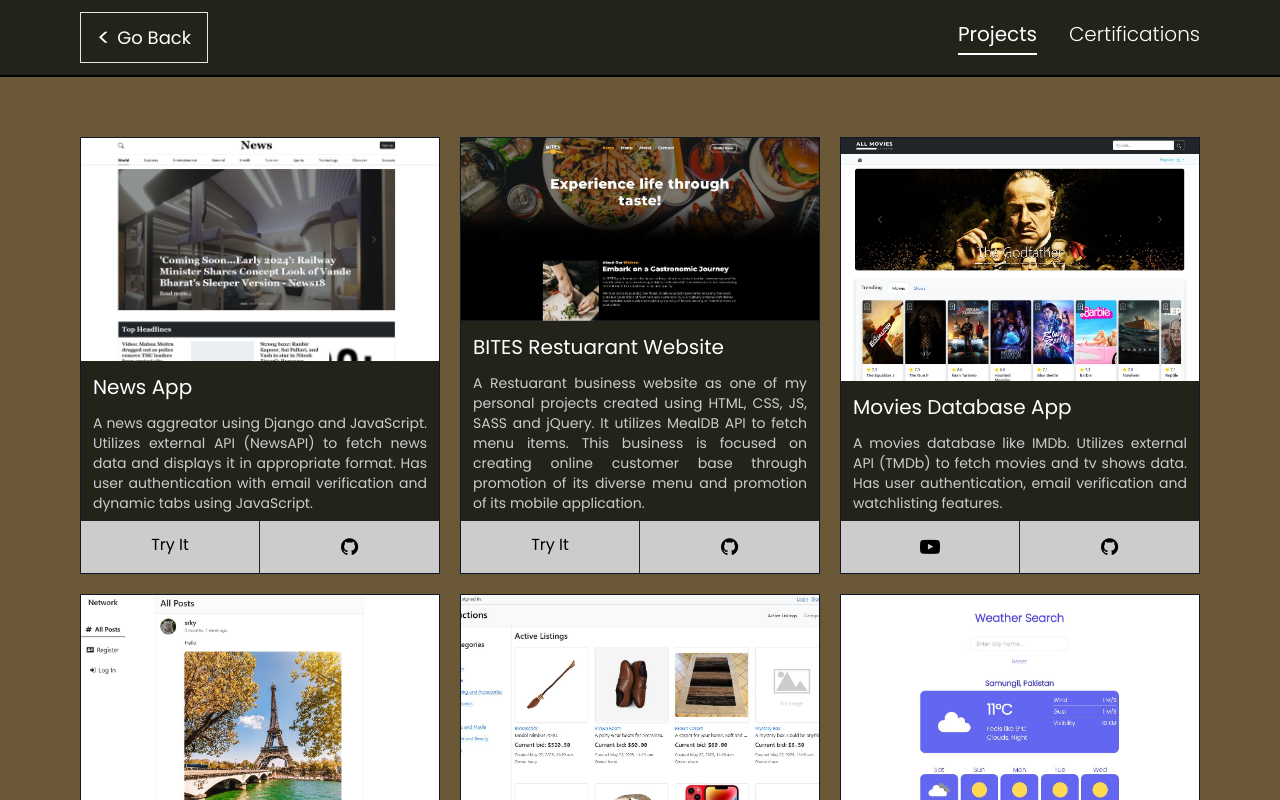
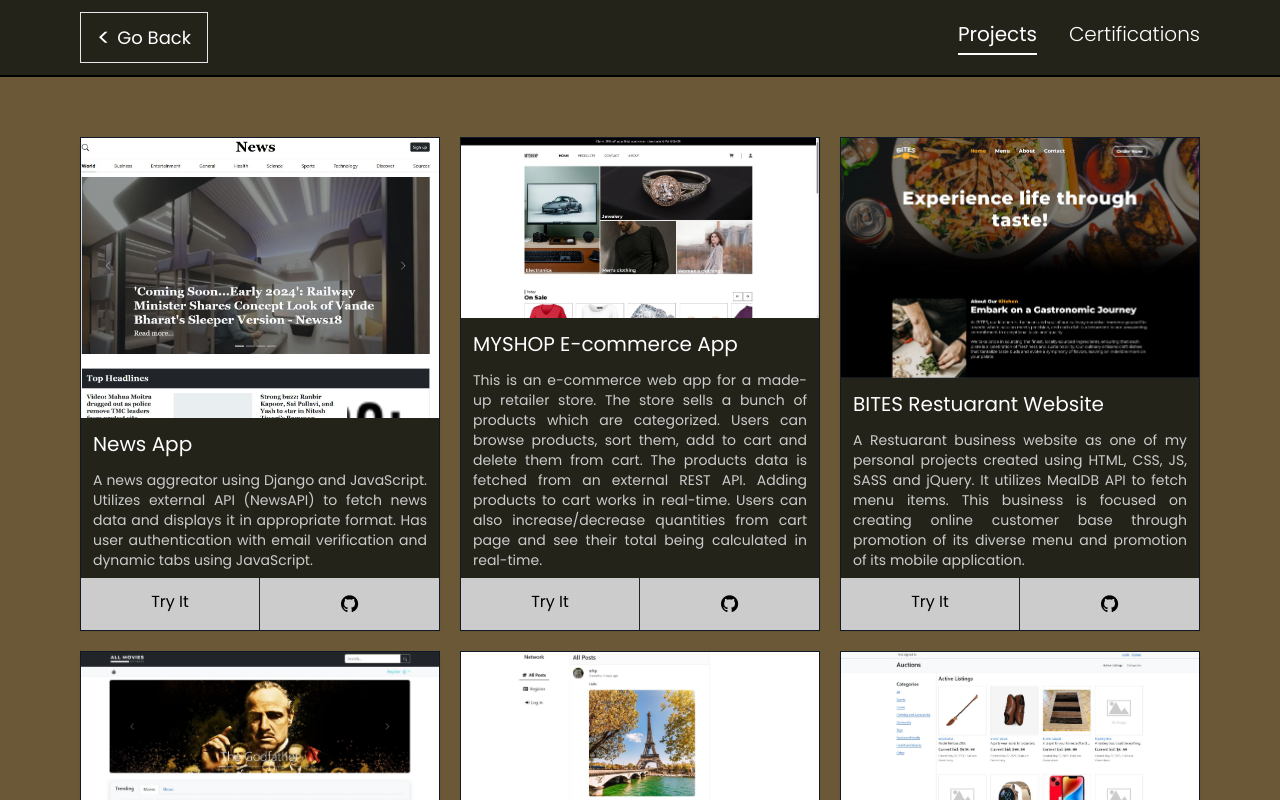
Before and after one commit to srky420/react-portfolio, a React (Create React App) app: page /work in a window 1280 px wide. Shown: the top 800 px of the page. Built offline with nearby package versions, Linux system fonts and the light colour scheme.

Commit message:
Add new project

```diff
--- a/src/data/work-list.js
+++ b/src/data/work-list.js
@@ -6,6 +6,15 @@
         title: 'News App',
         desc: 'A news aggreator using Django and JavaScript. Utilizes external API (NewsAPI) to fetch news data and displays it in appropriate format. Has user authentication with email verification and dynamic tabs using JavaScript.',
         tags: 'Django, JS',
+        availability: 'deployed'
+    },
+    {
+        link: 'https://myshop-ecommerce-site.netlify.app/',
+        gitLink: 'https://github.com/srky420/e-commerce-react-tailwind',
+        src: '../img/ecommerce-project.JPG',
+        title: 'MYSHOP E-commerce App',
+        desc: 'This is an e-commerce web app for a made-up retailer store. The store sells a bunch of products which are categorized. Users can browse products, sort them, add to cart and delete them from cart. The products data is fetched from an external REST API. Adding products to cart works in real-time. Users can also increase/decrease quantities from cart page and see their total being calculated in real-time.',
+        tags: 'React, ReactRouter, TailwindCSS',
         availability: 'deployed'
     },
     {
```
Also changed, not shown: public/img/ecommerce-project.JPG (added), 1 other file (tests, documents, lock files or other folders).
